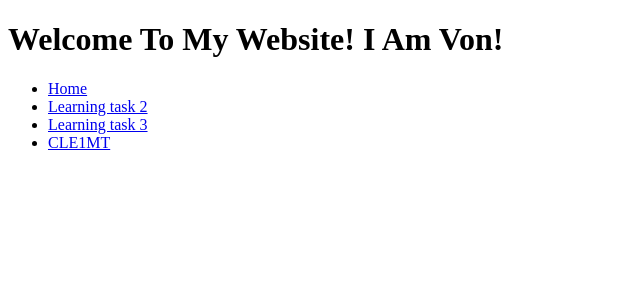
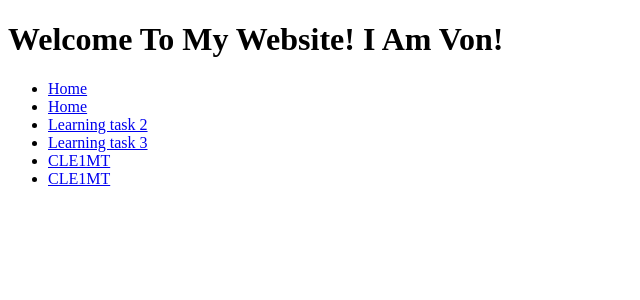
Before and after one commit to Vonn2001/learningtasks, a PHP site: page / in a window 1280 px wide. Shown: the top 300 px of the page, without its empty margins (0-640 px from the left). Run offline with PHP 8.4, Linux system fonts and the light colour scheme.

Commit message:
Add files via upload

```diff
--- a/index.php
+++ b/index.php
@@ -7,9 +7,11 @@
 <h1>Welcome To My Website! I Am Von!</h1>
 <ul>
 <li><a href="index.php">Home</a></li>
+<li><a href="index.php">Home</a></li>
 <li><a href="LT2/LT2.html">Learning task 2</a></li>
 <li><a href="LT3/LT3.html">Learning task 3</a></li>
 <li><a href="CLE1MT/CLE1MT.html">CLE1MT</a></li>
+<li><a href="LT4/LT4.html">CLE1MT</a></li>
 </ul>
 </body>
 </html>
```
